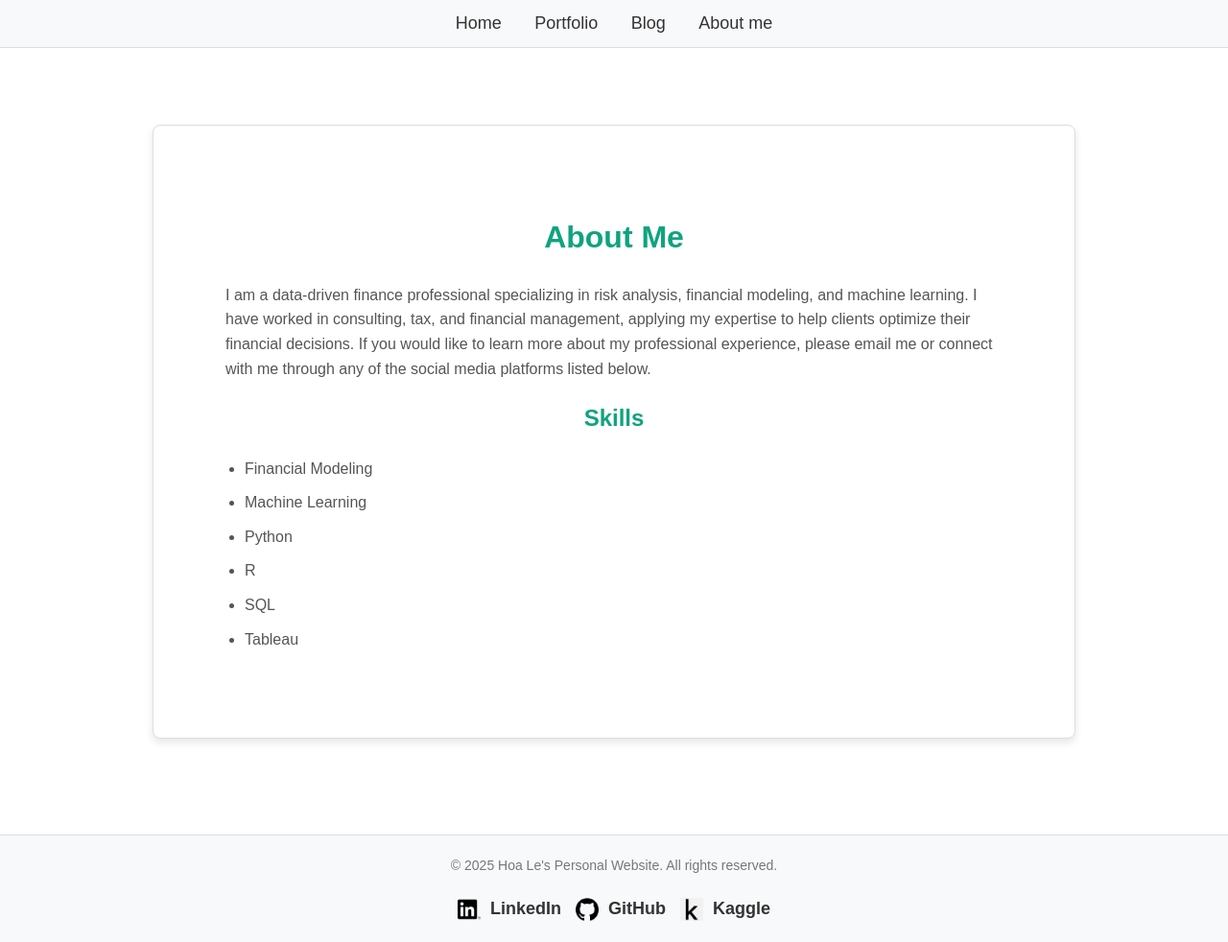
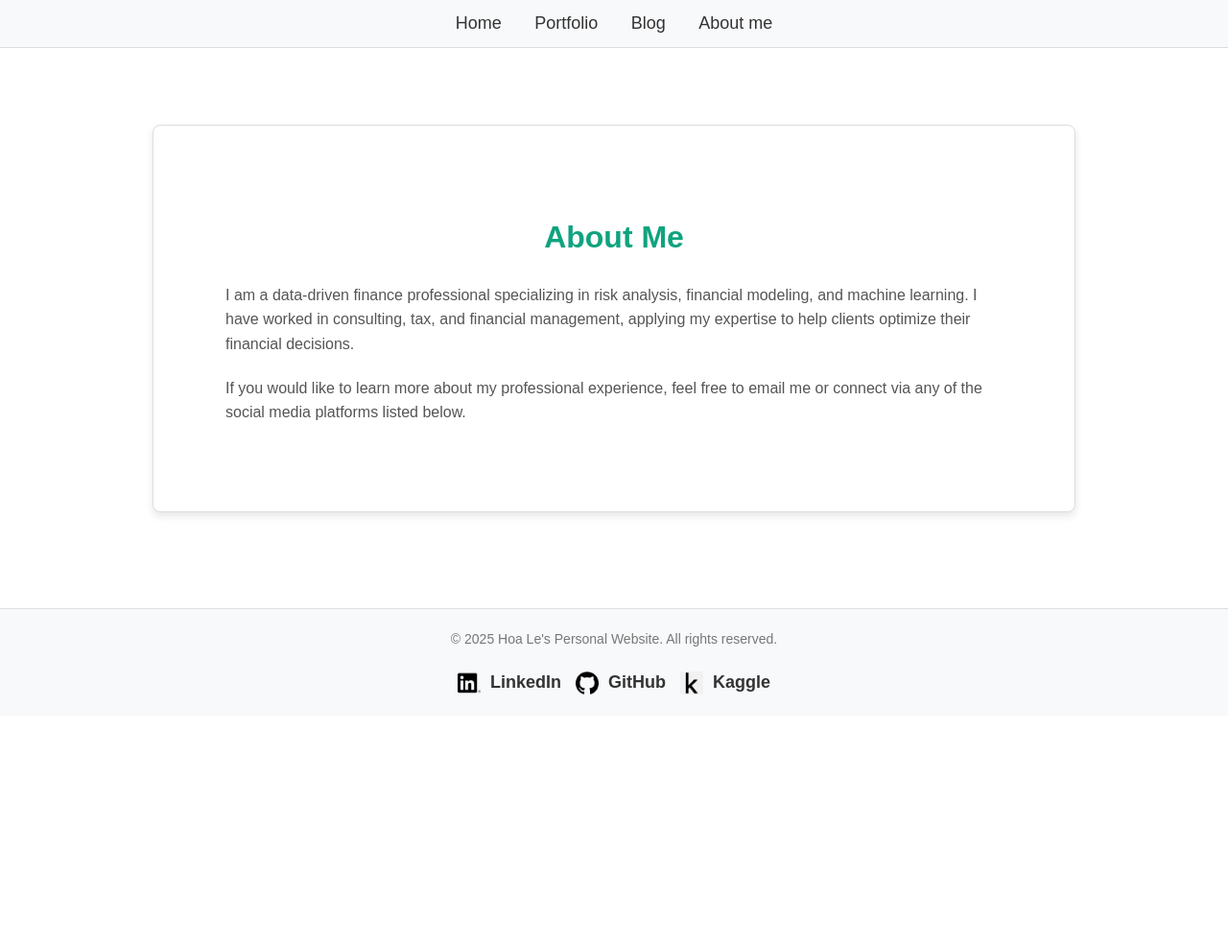
Before and after one commit to Hoale2908/hoale2908.github.io, a Jekyll site: the page built from about-me.html, in a window 1280 px wide. Shown: the whole page at 96% size. Built offline with Jekyll 4.4.1, drawn with Linux system fonts in a browser that asks for light colours; after the commit the page ends 900 px from its top, so only the background shows below that.

Commit message:
Refactor about me section for clarity and remove outdated about.md file

```diff
--- a/about-me.html
+++ b/about-me.html
@@ -11,20 +11,11 @@ title: About me
       I am a data-driven finance professional specializing in risk analysis, financial modeling, and machine learning.
       I have worked in consulting, tax, and financial management, applying my expertise to help clients optimize
       their financial decisions.
+    </p>
 
-      If you would like to learn more about my professional experience, please email me or connect with me through any of the social media platforms listed below.
+    <p>
+      If you would like to learn more about my professional experience, feel free to email me or connect via any of the social media platforms listed below.
     </p>
   </section>
 
-  <section class="skills">
-    <h2>Skills</h2>
-    <ul>
-      <li>Financial Modeling</li>
-      <li>Machine Learning</li>
-      <li>Python</li>
-      <li>R</li>
-      <li>SQL</li>
-      <li>Tableau</li>
-    </ul>
-
 </div>
```
Also changed, not shown: about.md (deleted, +0 -15 lines).
